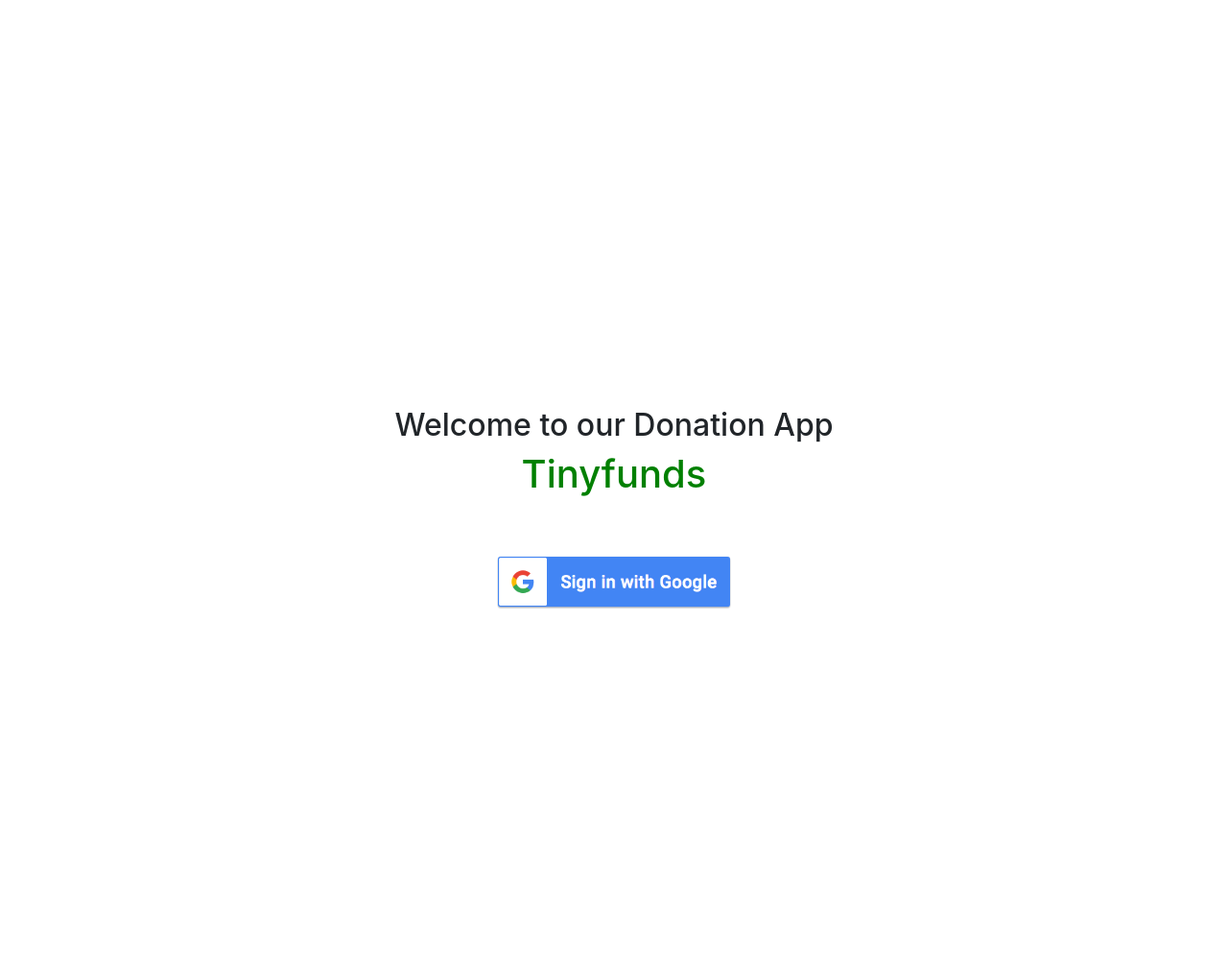
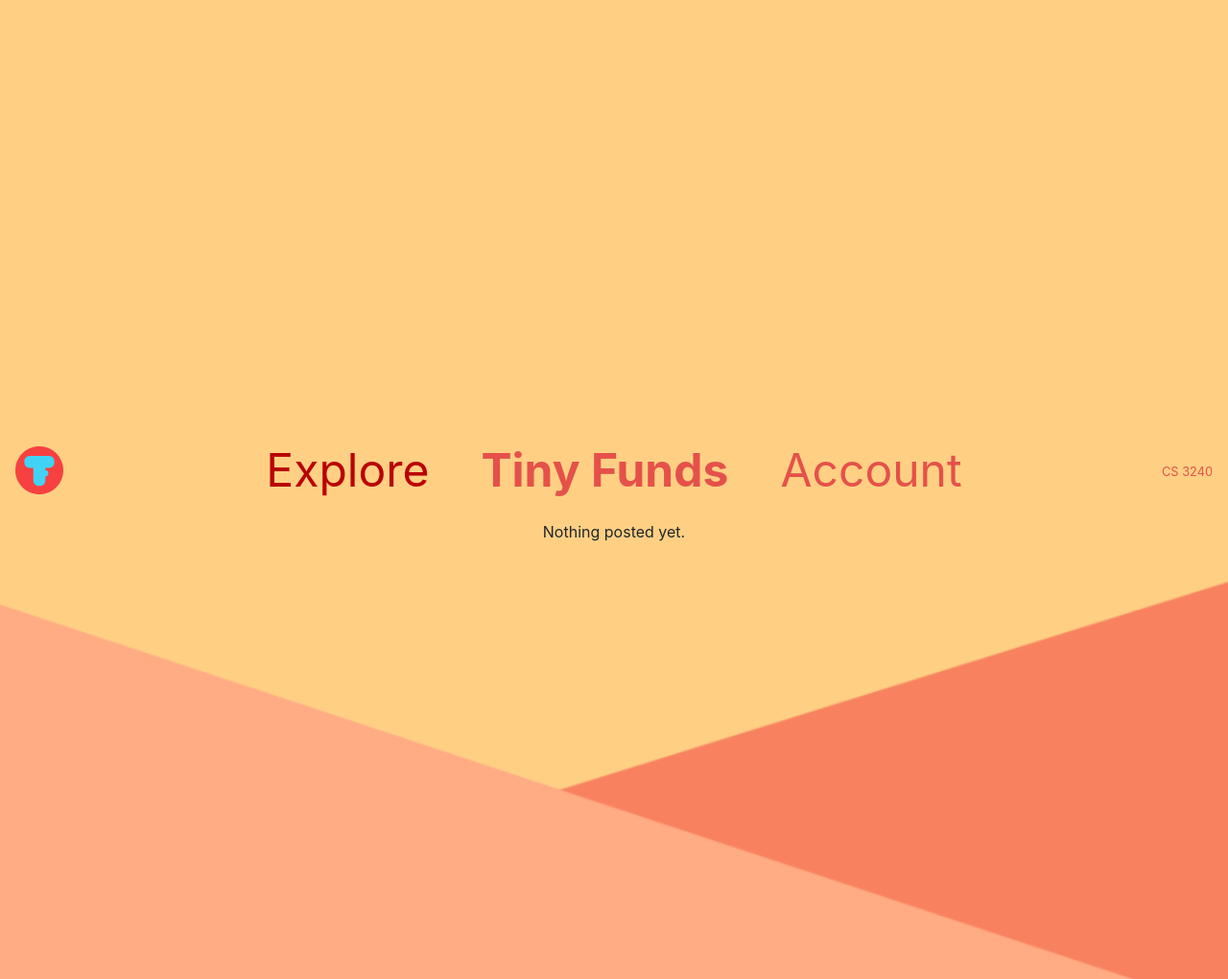
Before and after one commit to sleepy/tinyfunds, a Django app: page / in a window 1280 px wide. Shown: the whole page at 96% size. Run offline with Django 3.2, Linux system fonts and the light colour scheme; some libraries are stand-ins or nearby versions.

Commit message:
UI update

```diff
--- a/tinyfunds/settings.py
+++ b/tinyfunds/settings.py
@@ -43,7 +43,8 @@ INSTALLED_APPS = [
     'allauth',
     'allauth.account',
     'allauth.socialaccount',
-    'allauth.socialaccount.providers.google'
+    'allauth.socialaccount.providers.google',
+    'bootstrap4',
 ]
 
 MIDDLEWARE = [
--- a/tinyfunds/static/tinyfunds/style.css
+++ b/tinyfunds/static/tinyfunds/style.css
@@ -1,19 +1,76 @@
+html {
+    background: url(/static/tinyfunds/images/bkg.png) no-repeat center center fixed;
+    -webkit-background-size: cover;
+    -moz-background-size: cover;
+    -o-background-size: cover;
+    background-size: cover;
+}
+
 body {
+    background:#fff;
+    margin: 0;
+    padding: 0;
+    overflow:hidden;
     text-align: center !important;
     align-content: center !important;
     justify-content: center !important;
-    margin-top: 40px !important;
+    margin:0;
+    margin-top: 0px !important;
     margin-left: auto;
     margin-right: auto;
     content:url('images/oauth.png')
             url('images/oauth2.png');
 }
-h2 {
+
+html, body {
+    height: 100%;
 }
+
+img.bg {
+    /* Set rules to fill background */
+    min-height: 100%;
+    min-width: 1024px;
+
+    /* Set up proportionate scaling */
+    width: 100%;
+    height: auto;
+
+    /* Set up positioning */
+    position: fixed;
+    top: 0;
+    left: 0;
+}
+
+
 h1 {
-    color: green !important;
+    margin:0px;
+    color: white !important;
 }
-p {
+
+.nav-link {
+    color: rgba(229,81,74) !important;
+    padding: 0px;
+    }
+
+.navbar-brand {
+    background: url("images/logo.png") center / cover no-repeat;
+    width: 50px;
+    height: 50px;
+  }
+
+.navbar-text{
+    color:rgba(229,81,74) !important;
+    width: 350px;
+}
+.navbar.transparent.navbar-inverse .navbar-inner {
+    color: white !important;
+    border-width: 0px;
+    -webkit-box-shadow: 0px 0px;
+    box-shadow: 0px 0px;
+    background-color: rgba(0,0,0,0.0);
+    background-image: -webkit-gradient(linear, 50.00% 0.00%, 50.00% 100.00%, color-stop( 0% , rgba(0,0,0,0.00)),color-stop( 100% , rgba(0,0,0,0.00)));
+    background-image: -webkit-linear-gradient(270deg,rgba(0,0,0,0.00) 0%,rgba(0,0,0,0.00) 100%);
+    background-image: linear-gradient(180deg,rgba(0,0,0,0.00) 0%,rgba(0,0,0,0.00) 100%);
 }
 
 #oauth-button {
--- a/tinyfunds/templates/tinyfunds/index.html
+++ b/tinyfunds/templates/tinyfunds/index.html
@@ -1,32 +1,70 @@
-{% load socialaccount %}
+<!doctype html>
+
+{# Load the tag library #}
+{% load bootstrap4 %}
 {% load static %}
-<html>
-  <link rel="stylesheet" href="{% static 'tinyfunds/style.css' %}">
-  <link rel="stylesheet" href="{% static 'vendor/bootstrap/css/bootstrap.css' %}">
-  <head>
-    <title>Tinyfunds</title>
-  </head>
-  <body>
-      <div id="banner">
-          <h2>Welcome to our Donation App</h2>
-          <h1>Tinyfunds</h1>
+
+{# Load CSS and JavaScript #}
+{% bootstrap_css %}
+{% bootstrap_javascript jquery='full' %}
+
+{# Display django.contrib.messages as Bootstrap alerts #}
+{% bootstrap_messages %}
+
+{# Display a form #}
+<link rel="stylesheet" href="{% static 'tinyfunds/style.css' %}">
+<link rel="stylesheet" href="{% static 'vendor/bootstrap/css/bootstrap.css' %}">
+
+<body id="page-body">
+  <img class="bg" src="/static/tinyfunds/images/bkg.png">
+  <div class="wrapper">
+
+    <nav class="navbar navbar-expand-lg transparent navbar-inverse">
+      <div class="d-flex w-50 order-0">
+          <a class="navbar-brand" href="#"></a>
+          <button class="navbar-toggler" type="button" data-toggle="collapse" data-target="#collapsingNavbar">
+              <span class="navbar-toggler-icon"></span>
+          </button>
       </div>
+      <div class="navbar-collapse collapse justify-content-center order-2" id="collapsingNavbar">
+          <ul class="navbar-nav">
+              <li class="nav-item">
+                  <a class="nav-link" href="{% url 'home' %}">
+                      <font size="+5">
+                        <font color=rgba(0,0,0,0.4)>Explore</font>
+                      </font>
+                  </a>
+              </li>
+              <li class="navbar-text">
+                  <strong>
+                      <font size="+5">Tiny Funds</font>
+                  </strong>
+              </li>
+              <li class="nav-item">
+                  <a class="nav-link" href="{% url 'account' %}">
+                      <font size="+5">Account</font>
+                  </a>
+              </li>
+          </ul>
+      </div>
+      <span class="navbar-text small text-truncate mt-1 w-50 text-right order-1 order-md-last">CS 3240</span>
+  </nav>
 
-  {% if user.is_authenticated %}
+    <title>Tiny Funds</title>
 
-  <div id="user_info">
-      <h4>Welcome, {{ user.username }}!</h4>
-      <br><br>
-      Your email: {{ user.email}}
-      <br>
-      You are person #{{ user.id }} to register!
+    <body>
+      <div class="col-md-12 text-center">
+        {% if comments_list %}
+        <ul class="list-group list-group-flush">
+          {% for c in comments_list %}
+          <br>
+          <li class="list-groiup-item" <b>{{c.cname}}</b></b><br>{{c.cbody}}<br></li>
+          {%endfor%}
+        </ul>
+        {%else%}
+        <p>Nothing posted yet.</p>
+        {%endif%}
+      </div>
+    </body>
   </div>
-  <form action="{% url 'account_logout' %}" method="get">
-  <button id="logout_button" class="btn-danger" action="submit">Logout</button>
-  </form>
-
-  {% else %}
-  <a class="page-scroll btn btn-xl" id="oauth-button" href="{% provider_login_url 'google' %}"></a>
-  {% endif %}
-  </body>
-</html>
+</body>
--- a/tinyfunds/urls.py
+++ b/tinyfunds/urls.py
@@ -17,8 +17,11 @@ from django.contrib import admin
 from django.urls import path, include
 from django.views.generic import TemplateView
 
+from . import views
+
 urlpatterns = [
-    path('', TemplateView.as_view(template_name="tinyfunds/index.html")),
+    path('', views.HomeView.as_view(), name='home'),
     path('admin/', admin.site.urls),
     path('accounts/', include('allauth.urls')),
+    path('account/', TemplateView.as_view(template_name="account/account.html"), name='account'),
 ]
--- /dev/null
+++ b/tinyfunds/views.py
@@ -0,0 +1,32 @@
+from django.shortcuts import get_object_or_404, render
+from django.http import HttpResponse, HttpResponseRedirect
+from django.template import loader
+from .models import Event
+from django.http import Http404
+from django.urls import reverse
+from django.views import generic
+from django.utils import timezone
+from django.shortcuts import render
+# from .forms import CommentsForm
+
+class HomeView(generic.ListView):
+    template_name = 'tinyfunds/index.html'
+    context_object_name = 'event_list'
+
+    def get_queryset(self):
+        """
+        Return the last five published questions (not including those set to be
+        published in the future).
+        """
+        return Event.objects.filter(
+            pub_date__lte=timezone.now()
+        ).order_by('-pub_date')[:5]
+
+class AccountView(generic.DetailView):
+    template_name = 'account/account.html'
+
+    def get_queryset(self):
+        """
+        Excludes any questions that aren't published yet.
+        """
+        return Question.objects.filter(pub_date__lte=timezone.now())
```
Also changed, not shown: tinyfunds/models.py (added, +15 -0 lines), tinyfunds/templates/account/account.html (added, +69 -0 lines), tinyfunds/templates/account/logout.html (+48 -0 lines), tinyfunds/static/tinyfunds/images/bkg.png (added), tinyfunds/static/tinyfunds/images/logo.png (added).
